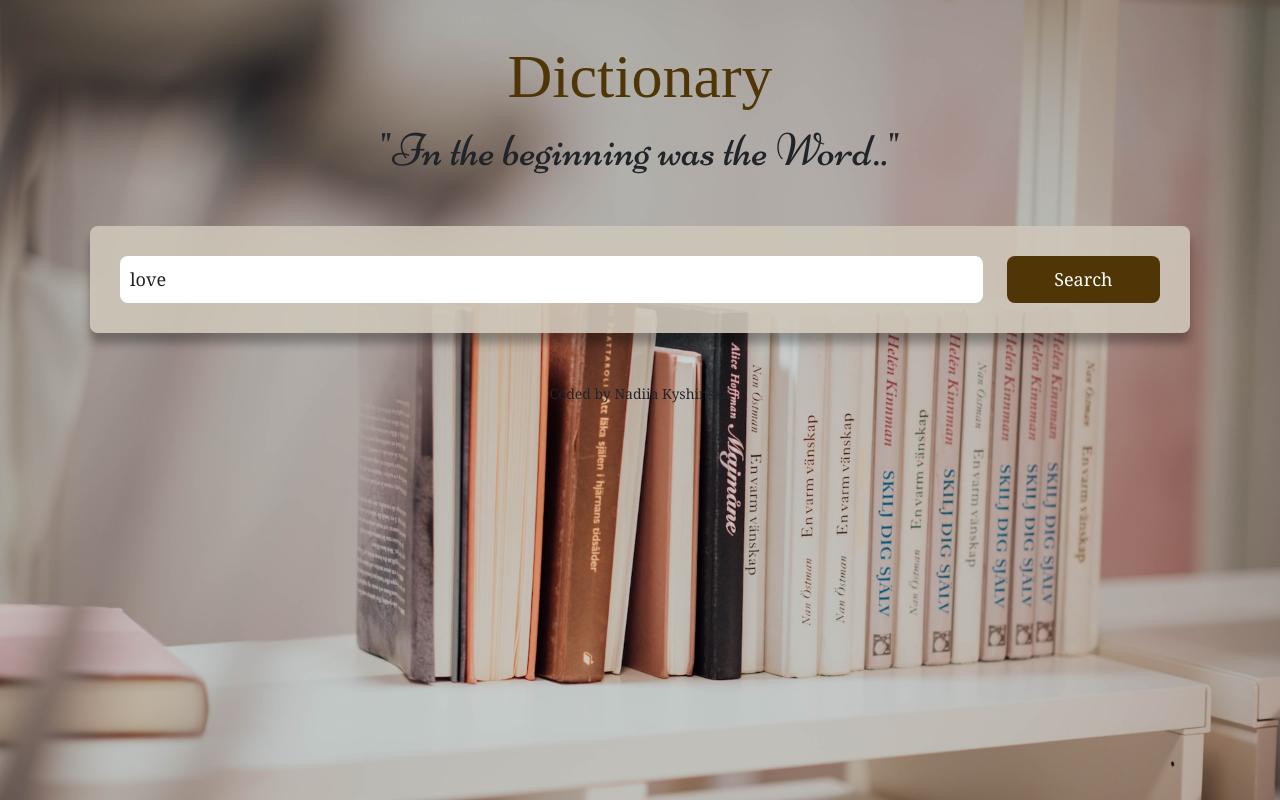
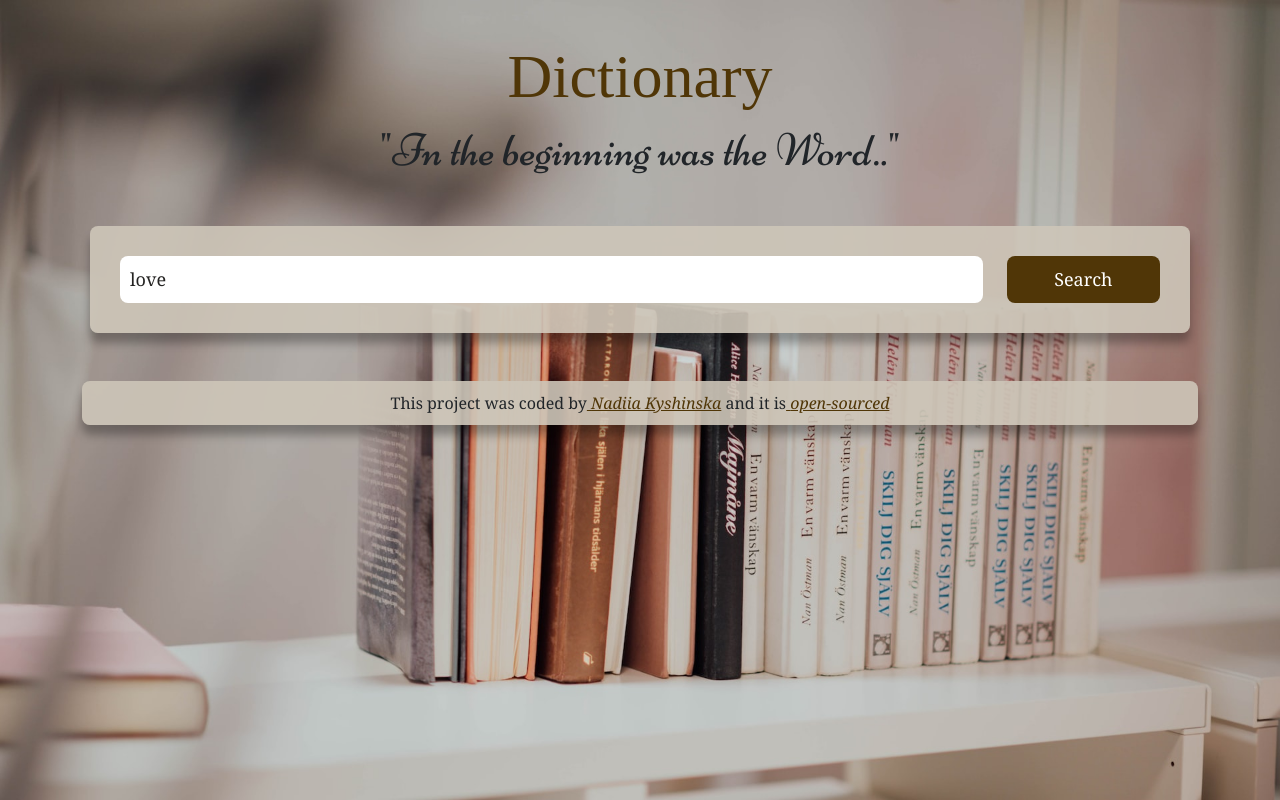
Before and after one commit to Vedina2022/dictionary-project, a React (Create React App) app: page / in a window 1280 px wide. Built offline with nearby package versions, Linux system fonts and the light colour scheme; no server answers; a web font is replaced by a local one.

Commit message:
Styled footer

```diff
--- a/src/App.css
+++ b/src/App.css
@@ -18,3 +18,14 @@
   font-family: "Niconne", cursive;
   font-size: 46px;
 }
+.App footer {
+  background: rgba(206, 198, 184, 0.9);
+  padding: 10px;
+  border-radius: 8px;
+  box-shadow: 0 10px 10px rgb(0 0 0 /30%);
+  margin: 20px 0;
+}
+.App .branding-link {
+  color: var(--branding-color);
+  font-style: italic;
+}
--- a/src/App.js
+++ b/src/App.js
@@ -15,7 +15,26 @@ function App() {
           <Dictionary defaultKeyword="love" />
         </main>
         <footer className="App-footer mt-5">
-          <small>Coded by Nadiia Kyshinska</small>
+          This project was coded by
+          <a
+            href="https://www.linkedin.com/in/nadiia-kyshinska-8aa342168/"
+            target="_blank"
+            title="LinkedIn profile"
+            className="branding-link"
+          >
+            {" "}
+            Nadiia Kyshinska
+          </a>{" "}
+          and it is
+          <a
+            href="https://github.com/Vedina2022/dictionary-project"
+            target="_blank"
+            className="branding-link"
+            title="GitHub link"
+          >
+            {" "}
+            open-sourced
+          </a>
         </footer>
       </div>
     </div>
```
